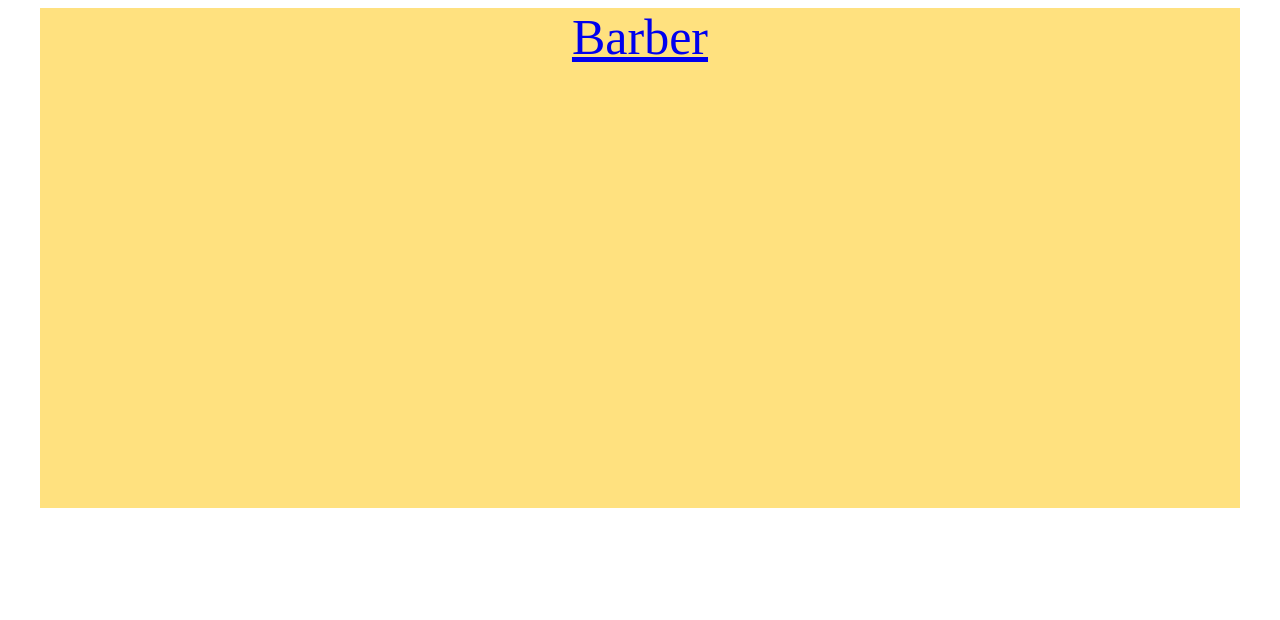
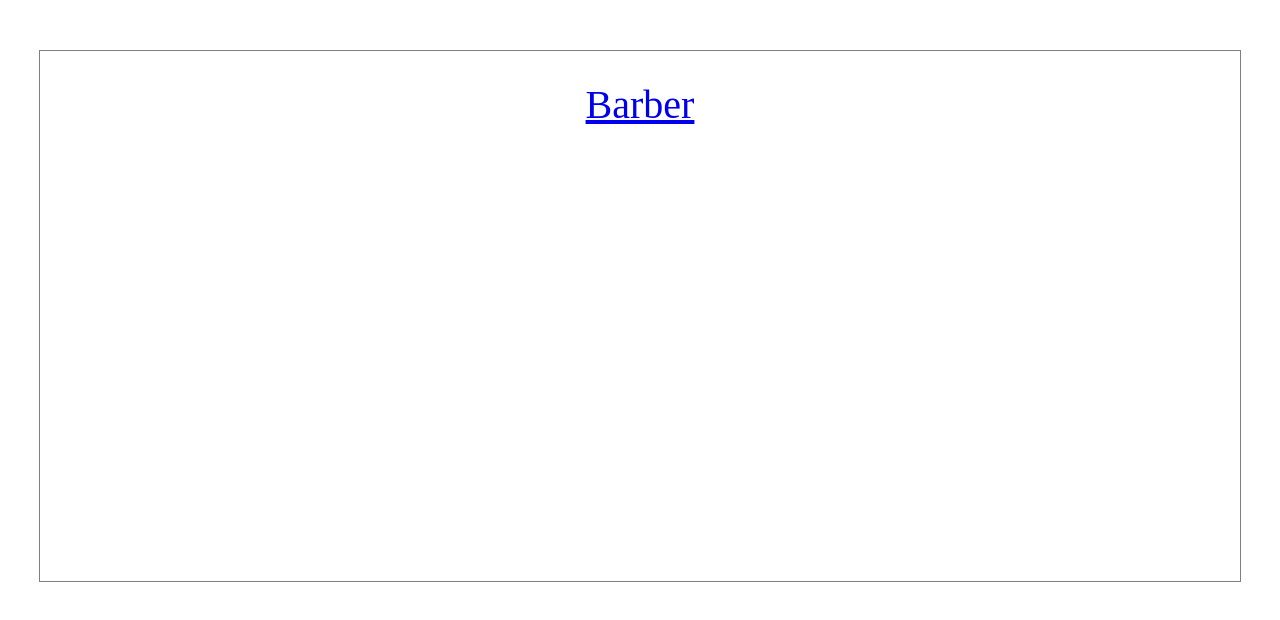
Before and after one commit to Rankir3/rankir3.github.io, a plain HTML site: page index.html in a window 1280 px wide. Drawn offline with Linux system fonts and the light colour scheme.

Commit message:
Update style.css

```diff
--- a/css/style.css
+++ b/css/style.css
@@ -1,11 +1,17 @@
 body a {
-    font-size: 50px;
+    font-size: 40px;
 }
+
+div {
+    border: 1px solid gray;
+    vertical-align: top;
+}
+
 .container {
+    color: bisque;
     text-align: center;
-    margin-left: auto;
-    margin-right: auto;
+    margin: 50px auto;
     width: 1200px;
     height: 500px;
-    background-color: rgb(255, 225, 127);
+    padding-top: 30px;
 }
```
